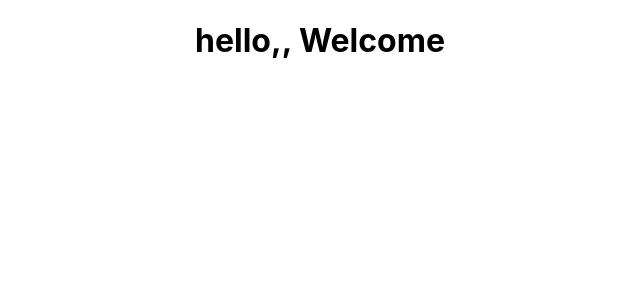
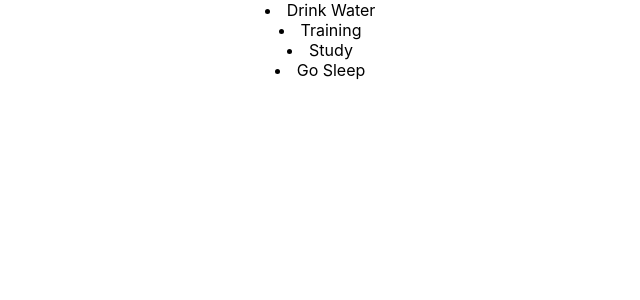
Before and after one commit to Jeong-wonho/being-react-professional, a React (Create React App) app in the folder reactapp/: page / in a window 1280 px wide. Shown: the top 300 px of the page, without its empty margins (320-960 px from the left). Built offline with nearby package versions, Linux system fonts and the light colour scheme.

Commit message:
리스트 연습

```diff
--- a/reactapp/src/App.js
+++ b/reactapp/src/App.js
@@ -1,5 +1,6 @@
 import "./App.css";
-import Condition from "./components/2-8.ConditionalRendering/Condition";
+// import Condition from "./components/2-8.ConditionalRendering/Condition";
+import List from "./components/2-9.List/List";
 // import ClassComponents from "./components/2-5.State/ClassComponents";
 // import Composition from "./components/2-4.Props/Composition";
 // import Extraction from "./components/2-4.Props/Extraction/Extraction";
@@ -10,7 +11,8 @@
 function App() {
   return (
     <div className="App">
-      <Condition />
+      <List />
+      {/* <Condition /> */}
       {/* <Event /> */}
       {/* <ClassComponents2 /> */}
       {/* <FunctionalComponents /> */}
--- /dev/null
+++ b/reactapp/src/components/2-9.List/List.jsx
@@ -0,0 +1,26 @@
+import React from "react";
+
+export default function List() {
+  //   const numbers = [1, 2, 3, 4, 5];
+  //   return (
+  //     <ul>
+  //       {numbers.map((item) => (
+  //         <li key={item.toString()}>{item}</li>
+  //       ))}
+  //     </ul>
+  //   );
+  const todos = [
+    { id: 1, text: "Drink Water" },
+    { id: 2, text: "Training" },
+    { id: 3, text: "Study" },
+    { id: 4, text: "Go Sleep" },
+  ];
+
+  const Item = (props) => {
+    return <li>{props.text}</li>;
+  };
+
+  const todoList = todos.map((todo) => <Item key={todo.id} {...todo} />);
+
+  return <>{todoList}</>;
+}
```
